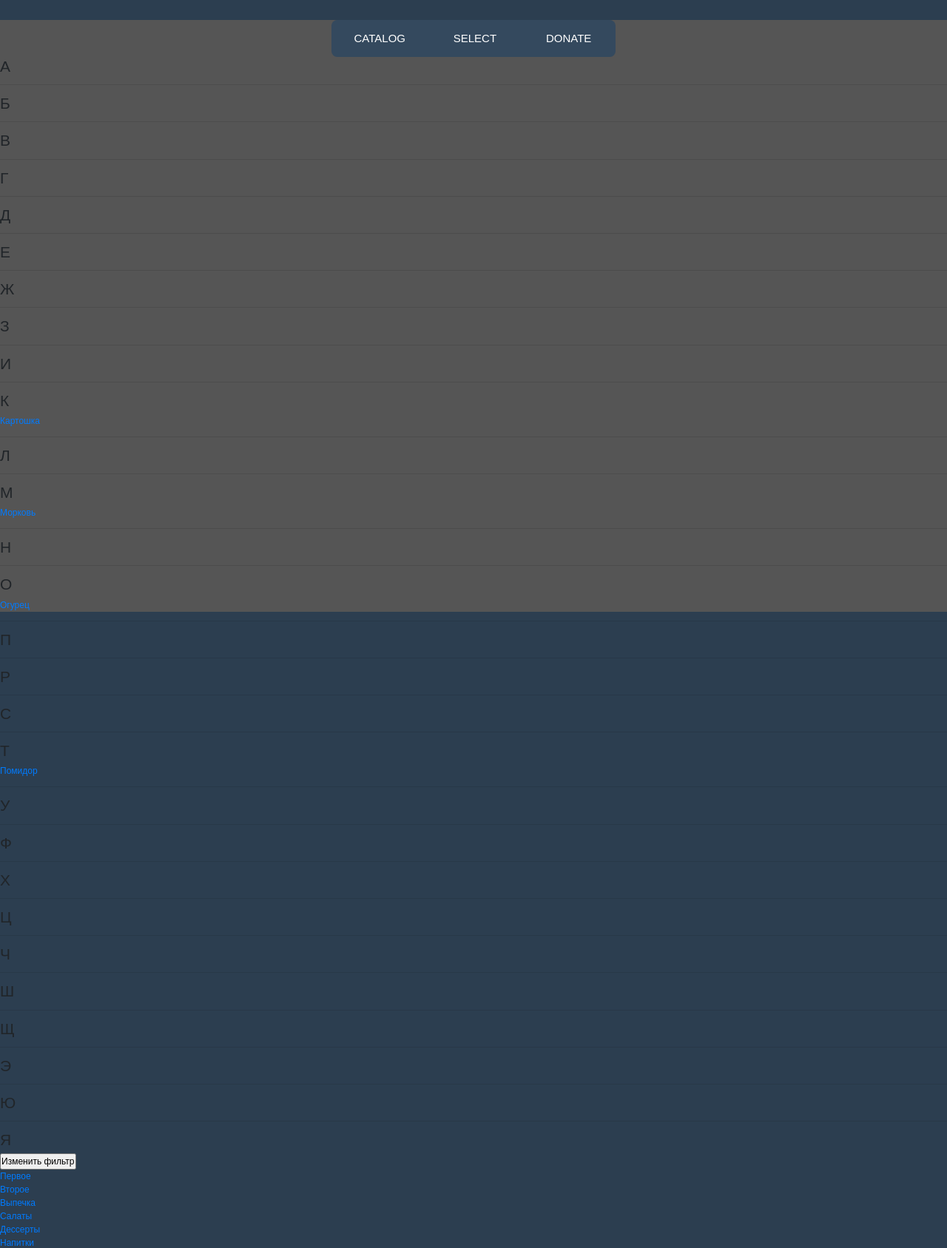
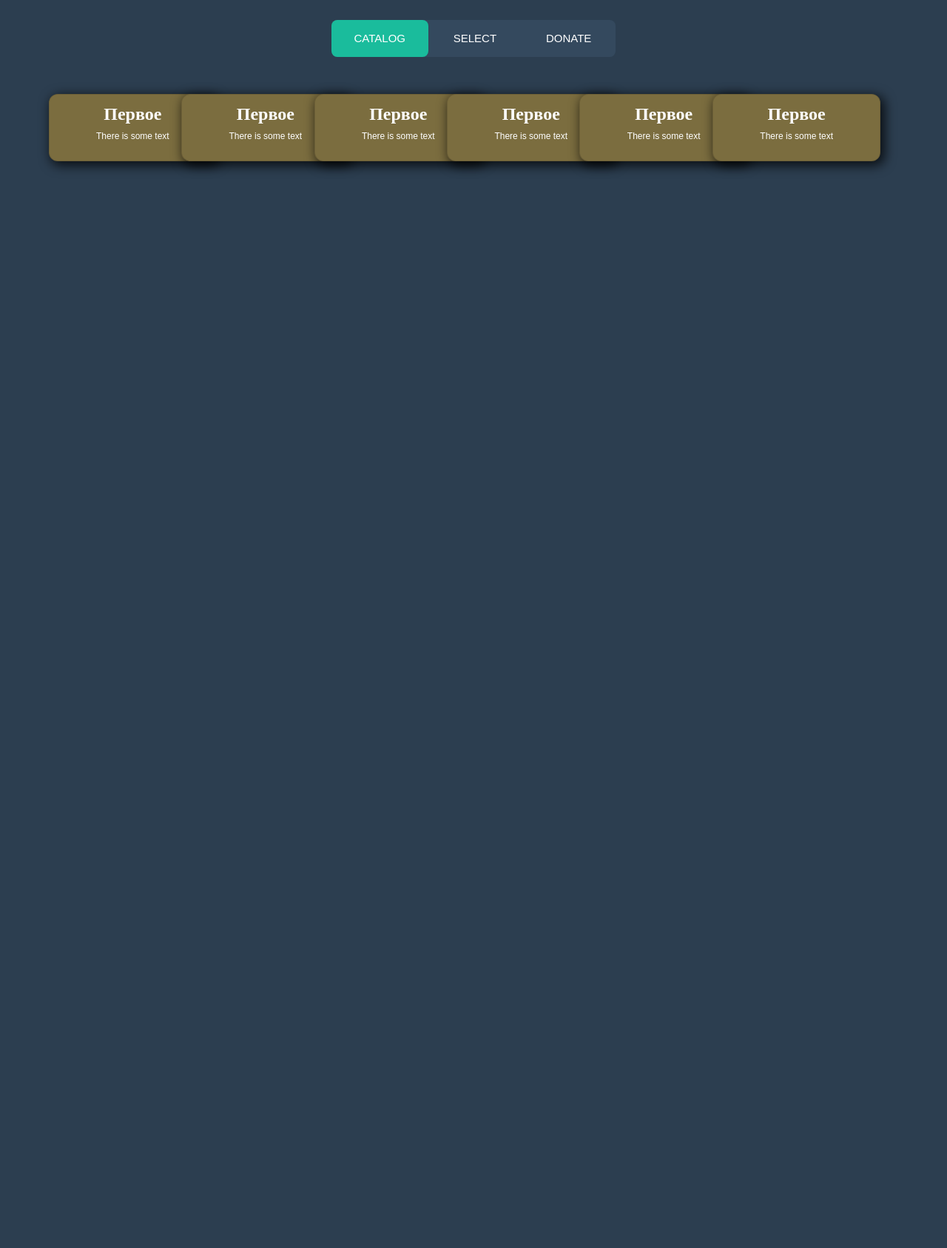
Before and after one commit to serikbay-a/FoodProject, a Flask app: page / in a window 1280 px wide. Shown: the top 1687 px of the page at 74% size. After the commit the page ends 233 px from the top, so only its background shows below. Run offline with Flask 2, Linux system fonts and the light colour scheme; data that the repository does not hold is empty; some libraries are stand-ins or nearby versions.

Commit message:
бд работает изменение в фронете

```diff
--- a/app/routes.py
+++ b/app/routes.py
@@ -9,21 +9,25 @@ from app import db
 class Recipe(db.Model):
     id = db.Column(db.Integer, primary_key=True)
     name = db.Column(db.String(255), nullable=False)
-    recipe = db.Column(db.String(1000), nullable=False)
-    url = db.Column(db.String(500), nullable=False)
-    category = db.Column(db.String(100))
-    time = db.Column(db.String(255))
+    ingridients = db.Column(db.String(2000), nullable=False)
+    url = db.Column(db.String(100), nullable=False)
+    url_img = db.Column(db.String(1000))
+    category = db.Column(db.String(100), nullable=False)
+    time = db.Column(db.String(255), nullable=False)
+
+    def __repr__(self):
+        return '<name: {} ingridients: {} url: {} url_img: {} category: {} time: {}>'.format(self.name,self.ingridients,self.url,self.url_img,self.category,self.time)
 
 @app.route('/')
 @app.route('/index')
 @app.route('/catalog')
 def catalog():
     title = 'имя-сайта'
-    cards = [{'title':'Курочка с хреном', 'pic':'https://img1.russianfood.com/dycontent/images_upl/185/big_184766.jpg', 'url': '', 'recipe':['курочка', "хрен", "майонезик", "соус"]}]
+    cards = Recipe.query.all()
     return render_template('catalog.html', title = title, active='catalog'.lower(), cards = cards)
 
 
-@app.route('/select/', methods=['GET', 'POST'])
+@app.route('/select', methods=['GET', 'POST'])
 def select():
     form = SimpleForm()
     title = 'Рецепт по ингредиентам'
@@ -35,35 +39,35 @@ def select():
         #return render_template("success.html", data=cb_data)
     return render_template('select.html', title = title, active='select'.lower(), form=form)
 
-@app.route('/donate/')
+@app.route('/donate')
 def donate():
     title = 'Поддержать проект'
     return render_template('donate.html', title = title, active='donate'.lower())
 
-@app.route('/add/', methods=('GET', 'POST'))
+@app.route('/add', methods=('GET', 'POST'))
 def add():
     form = MyForm()
     if form.validate_on_submit():
-        _, file_ext = os.path.splitext(form.file.data.filename)
-        files_dir= os.path.join(os.getcwd(), 'files')
-        fname=form.name.data+file_ext
-        filename=os.path.join(files_dir, fname)
-        if 'files' not in os.listdir(os.getcwd()):
-            os.mkdir(files_dir)
-        form.file.data.save(filename)
-
-        name_of_dish = request.form['name_of_dish']
+        name = request.form['name']
         ingridients = request.form['ingridients']
         url = request.form['url']
+        url_img = request.form['url_img']
         category = request.form['category']
         time = request.form['time']
 
-        recipe = Recipe(name=name_of_dish,recipe=ingridients,url=url,category=category,time=time)
+        recipe = Recipe(
+                        name=name,
+                        ingridients=ingridients,
+                        url=url,
+                        url_img=url_img,
+                        category=category,
+                        time=time
+                        )
+        print(recipe)
 
-        try:
-            db.session.add(recipe)
-            db.session.commit()
-            return redirect('/')
-        except:
-            return 'Error!!!'
+
+        db.session.add(recipe)
+        db.session.commit()
+        print('Sucsess!!!')
+
     return render_template('add.html', active='donate'.lower(), form = form)
--- a/app/static/css/catalog_style.css
+++ b/app/static/css/catalog_style.css
@@ -1,191 +1,56 @@
-* {
-    margin: 0;
-    padding: 0;
-}
-
 html, body {
     width: 100%;
     height: 100%;
     font-size: 12px;
-    font-family: sans-serif;
+    font-family: Arial, sans-serif;
     background: #2c3e50;
+    overflow: hidden;
+}
+.cards {
+    padding-right: 7%;
+    padding-left: 7%;
+    position: relative;
+    margin-top: 50px;
+    display: flex;
+    width: 100%;
+    --distance: -4rem;
+    text-align: center;
 }
 
-@use postcss-mixins;
-@use postcss-nested;
-@use postcss-simple-vars;
-
-@define-mixin atMedium {
-    @media (min-width: 600px) {
-        @mixin-content;
-    }
+h2 {
+    font-family: 'Times New Roman';
+    font-weight: 600;
 }
 
-@define-mixin atLarge {
-    @media (min-width: 900px) {
-        @mixin-content;
+a{
+    height:100%;
+    width:100%;
+    color: white;
+}
+    a:hover {
+        text-decoration: none;
+        color: white;
     }
+
+.card {
+    background: #7B6D3F;
+    color: white;
+    border-radius: 1rem;
+    padding: 1rem;
+    margin-left: -2rem;
+    box-shadow: 4px 4px 15px 2px rgba(0, 0, 0, 0.75);
+    transition: 0.2s;
+    width: 23%
 }
 
-$card-height-large-screen: 20rem;
-$card-height-mobile: 12rem;
-
-* {
-    box-sizing: border-box;
-    margin: 0;
-    padding: 0;
-    font-family: "Open Sans";
+.card:not(:first-child){
+    margin-left: var(--distance);
 }
 
-body {
-    background-color: #555;
+.card:hover{
+    transform: translateY(-1rem);
 }
 
-.content-wrapper {
-    margin: 0 auto;
-    max-width: 1200px;
-    display: flex;
-    flex-flow: row wrap;
-    justify-content: center;
-    padding: 0.5rem;
+.card:hover ~ .card{
+    transform: translateX(calc(var(--distance)*-1));
 }
-
-.news-card {
-    border: 0px solid aqua;
-    margin: 0.5rem;
-    position: relative;
-    height: $card-height-mobile;
-
-    @mixin atLarge {
-        height: $card-height-large-screen;
-    }
-
-    overflow: hidden;
-    border-radius: 0.5rem;
-    flex: 1;
-    min-width: 290px;
-    box-shadow: 0 0 1rem rgba(0, 0, 0, 0.5);
-    -webkit-backface-visibility: hidden;
-    -moz-backface-visibility: hidden;
-    -webkit-transform: translate3d(0, 0, 0);
-    -moz-transform: translate3d(0, 0, 0);
-    &::before
-
-{
-    content: '';
-    position: absolute;
-    top: 0;
-    left: 0;
-    width: 100%;
-    height: 100%;
-    background: rgba(0, 0, 0, 0) linear-gradient(to bottom, rgba(0, 0, 0, 0) 50%, rgba(0, 0, 0, 0.7) 80%);
-    ;
-    z-index: 0;
-}
-
-&__card-link {
-    position: absolute;
-    top: 0;
-    left: 0;
-    width: 100%;
-    height: 100%;
-    z-index: 1;
-    /*     background: rgba(255,0,0,.5); */
-}
-
-&__image {
-    width: 100%;
-    height: 100%;
-    display: block;
-    object-fit: cover;
-    transition: transform 3s ease;
-    -webkit-backface-visibility: hidden;
-    backface-visibility: hidden;
-    position: relative;
-    z-index: -1;
-}
-
-&__text-wrapper {
-    position: absolute;
-    bottom: 0rem;
-    padding: 1rem;
-    color: white;
-    /*     background-color: rgba(0, 0, 0, 0.4); */
-    transition: background-color 1.5s ease;
-}
-
-&__title {
-    transition: color 1s ease;
-    margin-bottom: .5rem;
-}
-
-&__post-date {
-    font-size: .7rem;
-    margin-bottom: .5rem;
-    color: #CCC;
-}
-
-&__details-wrapper {
-    max-height: 0;
-    opacity: 0;
-    transition: max-height 1.5s ease, opacity 1s ease;
-}
-
-@mixin atLarge {
-    &:hover &__details-wrapper {
-        max-height: $card-height-large-screen;
-        opacity: 1;
-    }
-
-    &:hover &__text-wrapper {
-        background-color: rgba(0, 0, 0, 0.6);
-    }
-
-    &:hover &__title {
-        color: yellow;
-    }
-
-    &:hover &__image {
-        transform: scale(1.2);
-        z-index: -1;
-    }
-}
-
-&__excerpt {
-    font-weight: 300;
-}
-
-&__read-more {
-    background: black;
-    color: #bbb;
-    display: block;
-    padding: 0.4rem 0.6rem;
-    border-radius: 0.3rem;
-    margin-top: 1rem;
-    border: 1px solid #444;
-    font-size: 0.8rem;
-    -webkit-backface-visibility: hidden;
-    backface-visibility: hidden;
-    text-decoration: none;
-    width: 7rem;
-    margin-left: auto;
-    position: relative;
-    z-index: 5;
-    i
-
-{
-    position: relative;
-    left: 0.2rem;
-    color: #888;
-    transition: left 0.5s ease, color 0.6s ease;
-    -webkit-backface-visibility: hidden;
-    backface-visibility: hidden;
-}
-
-&:hover i {
-    left: 0.5rem;
-    color: yellow;
-}
-
-}
-}
--- a/app/static/css/main.css
+++ b/app/static/css/main.css
@@ -7,7 +7,7 @@ html, body {
     width: 100%;
     height: 100%;
     font-size: 12px;
-    font-family: sans-serif;
+    font-family: Arial, sans-serif;
     background: #2c3e50;
 }
 
@@ -44,15 +44,15 @@ nav {
         border-radius: 8px;
     }
 
-a:nth-child(1) {
+nav a:nth-child(1) {
     width: 34%;
 }
 
-a:nth-child(2) {
+nav a:nth-child(2) {
     width: 33%;
 }
 
-a:nth-child(3) {
+nav a:nth-child(3) {
     width: 33%;
 }
 
--- a/app/templates/catalog.html
+++ b/app/templates/catalog.html
@@ -3,86 +3,39 @@
 {% block style %}
 <link rel="stylesheet" href="{{url_for('static', filename = 'css/catalog_style.css') }}" />
 {% endblock %}
+{% block class %}start-catalog{% endblock %}
 {% block content %}
 <!-- HERE YOUR CONTENT HTML CODE -->
-    <div class="left-sb">
-        <form action="" method="POST" class='word-form'>
-            <h3 class="word-filter">A</h3>
-            <hr>
-            <h3 class="word-filter">Б</h3>
-            <hr>
-            <h3 class="word-filter">В</h3>
-            <hr>
-            <h3 class="word-filter">Г</h3>
-            <hr>
-            <h3 class="word-filter">Д</h3>
-            <hr>
-            <h3 class="word-filter">Е</h3>
-            <hr>
-            <h3 class="word-filter">Ж</h3>
-            <hr>
-            <h3 class="word-filter">З</h3>
-            <hr>
-            <h3 class="word-filter">И</h3>
-            <hr>
-            <h3 class="word-filter">К</h3>
-            <a href="?recipe=potato" class='cb-label'>Картошка</a>
-            <hr>
-            <h3 class="word-filter">Л</h3>
-            <hr>
-            <h3 class="word-filter">М</h3>
-            <a href="?recipe=carrot" class='cb-label'>Морковь</a>
-            <hr>
-            <h3 class="word-filter">Н</h3>
-            <hr>
-            <h3 class="word-filter">О</h3>
-            <a href="?recipe=cucumber" class='cb-label'>Огурец</a>
-            <hr>
-            <h3 class="word-filter">П</h3>
-            <hr>
-            <h3 class="word-filter">Р</h3>
-            <hr>
-            <h3 class="word-filter">С</h3>
-            <hr>
-            <h3 class="word-filter">Т</h3>
-            <a href="?recipe=tomato" class='cb-label'>Помидор</a>
-            <hr>
-            <h3 class="word-filter">У</h3>
-            <hr>
-            <h3 class="word-filter">Ф</h3>
-            <hr>
-            <h3 class="word-filter">Х</h3>
-            <hr>
-            <h3 class="word-filter">Ц</h3>
-            <hr>
-            <h3 class="word-filter">Ч</h3>
-            <hr>
-            <h3 class="word-filter">Ш</h3>
-            <hr>
-            <h3 class="word-filter">Щ</h3>
-            <hr>
-            <h3 class="word-filter">Э</h3>
-            <hr>
-            <h3 class="word-filter">Ю</h3>
-            <hr>
-            <h3 class="word-filter">Я</h3>
-            <input type="submit" type="button" value="Изменить фильтр" class="submit">
-
-        </form>
-    </div>
-    <div class="right">
-        <div class="categories">
-            <a href="?category=first" class='category-a' ><div class="first-category">Первое</div></a>
-            <a href="?category=second" class='category-a' ><div class="second-category">Второе</div></a>
-            <a href="?category=bakery" class='category-a' ><div class="bakery-category">Выпечка</div></a>
+<div class="cards">
+    <a href="#" class="card">
+        <h2>Первое</h2>
+        <p>There is some text</p>
+    </a>
+    <a href="#" class="card">
+        <h2>Первое</h2>
+        <p>There is some text</p>
+    </a>
+    <a href="#" class="card">
+        <h2>Первое</h2>
+        <p>There is some text</p>
+    </a>
+    <a href="#" class="card">
+        <h2>Первое</h2>
+        <p>There is some text</p>
+    </a>
+    <a href="#" class="card">
+        <h2>Первое</h2>
+        <p>There is some text</p>
+    </a>
+    <a href="#" class="card">
+        <h2>Первое</h2>
+        <p>There is some text</p>
+    </a>
 
 </div>
-        <div class="categories">
-            <a href="?category=salad" class='category-a' ><div class="salad-category">Салаты</div></a>
-            <a href="?category=dessert" class='category-a' ><div class="dessert-category">Дессерты</div></a>
-            <a href="?category=drink" class='category-a'><div class="dessert-category">Напитки</div></a>
 
-        </div>
+
+<!--
 {%if cards%}
 {% for card in cards %}
     <div class="card">
@@ -101,6 +54,5 @@
     </div>
 {%endfor%}
 {%endif%}
-
-    </div>
+-->
 {% endblock %}
--- a/migrations/versions/017aca198f94_.py
+++ b/migrations/versions/7e79b7fd021e_.py
@@ -1,8 +1,8 @@
 """empty message
 
-Revision ID: 017aca198f94
+Revision ID: 7e79b7fd021e
 Revises:
-Create Date: 2020-07-06 17:58:34.021424
+Create Date: 2020-07-07 12:39:00.094604
 
 """
 from alembic import op
@@ -10,7 +10,7 @@ import sqlalchemy as sa
 
 
 # revision identifiers, used by Alembic.
-revision = '017aca198f94'
+revision = '7e79b7fd021e'
 down_revision = None
 branch_labels = None
 depends_on = None
```
Also changed, not shown: app.db. Lines whose indentation alone changed are shown as unchanged.
